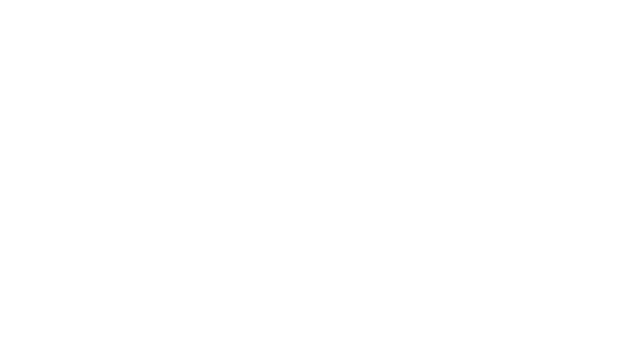
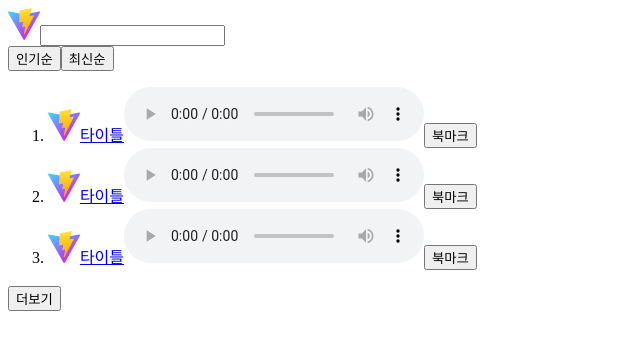
Before and after one commit to techitPlus-FE-team3/open_market_projerct, a React (Vite) app in the folder open-market/: page / in a window 1280 px wide. Shown: the top 350 px of the page, without its empty margins (0-640 px from the left). Built offline with nearby package versions, Linux system fonts and the light colour scheme.

Commit message:
✨ [Feat] 라우터 기능 추가 #3 (#5)
* :sparkles: [Feat] f라우터 기능 추가

* :sparkle: [Feat] 라우터 기능 추가

---------

Co-authored-by: Bokyeong Kang <43366461+hungerbk@users.noreply.github.com>

```diff
--- a/open-market/src/App.tsx
+++ b/open-market/src/App.tsx
@@ -1,5 +1,7 @@
-import { Helmet, HelmetProvider, HelmetServerState } from "react-helmet-async";
+import { HelmetProvider, HelmetServerState } from "react-helmet-async";
+import { RouterProvider } from "react-router-dom";
 import { RecoilRoot } from "recoil";
+import router from "./routes";
 function App() {
 	const helmetContext: { helmet: HelmetServerState } = {
 		helmet: {} as HelmetServerState,
@@ -8,11 +10,7 @@ function App() {
 	return (
 		<HelmetProvider context={helmetContext}>
 			<RecoilRoot>
-				<div className="App">
-					<Helmet>
-						<title>모두의 오디오 : 모디</title>
-					</Helmet>
-				</div>
+				<RouterProvider router={router} />
 			</RecoilRoot>
 		</HelmetProvider>
 	);
--- /dev/null
+++ b/open-market/src/pages/Index.tsx
@@ -0,0 +1,43 @@
+import { Link } from "react-router-dom";
+
+function Index() {
+	return (
+		<main>
+			<img src="/vite.svg" alt="hero" />
+			<input type="text" />
+			<div className="sortButtonWrapper">
+				<button type="submit">인기순</button>
+				<button type="submit">최신순</button>
+			</div>
+			<ol className="musicList">
+				<li className="musicItem">
+					<Link to="/">
+						<img src="/vite.svg" alt="음원 사진" />
+						<span>타이틀</span>
+					</Link>
+					<audio src="/" controls="controls" />
+					<button type="submit">북마크</button>
+				</li>
+				<li className="musicItem">
+					<Link to="/">
+						<img src="/vite.svg" alt="음원 사진" />
+						<span>타이틀</span>
+					</Link>
+					<audio src="/" controls="controls" />
+					<button type="submit">북마크</button>
+				</li>
+				<li className="musicItem">
+					<Link to="/">
+						<img src="/vite.svg" alt="음원 사진" />
+						<span>타이틀</span>
+					</Link>
+					<audio src="/" controls="controls" />
+					<button type="submit">북마크</button>
+				</li>
+			</ol>
+			<button type="submit">더보기</button>
+		</main>
+	);
+}
+
+export default Index;
--- a/open-market/src/routes.tsx
+++ b/open-market/src/routes.tsx
@@ -1,9 +1,9 @@
+import Index from "@/pages/Index";
 import {
 	Route,
 	createBrowserRouter,
 	createRoutesFromElements,
 } from "react-router-dom";
-import Index from "./pages/Index";
 
 const router = createBrowserRouter(
 	createRoutesFromElements(
```
